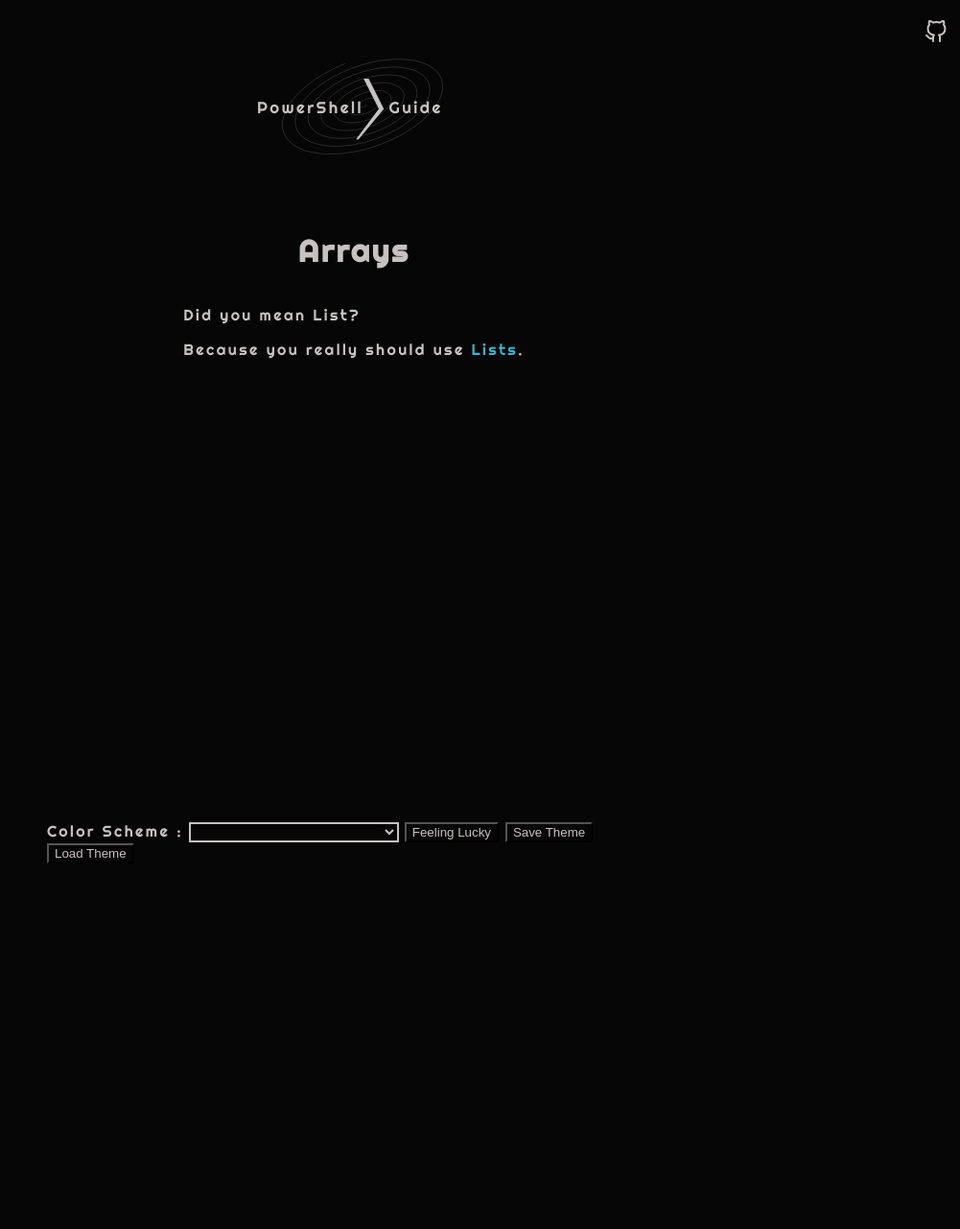
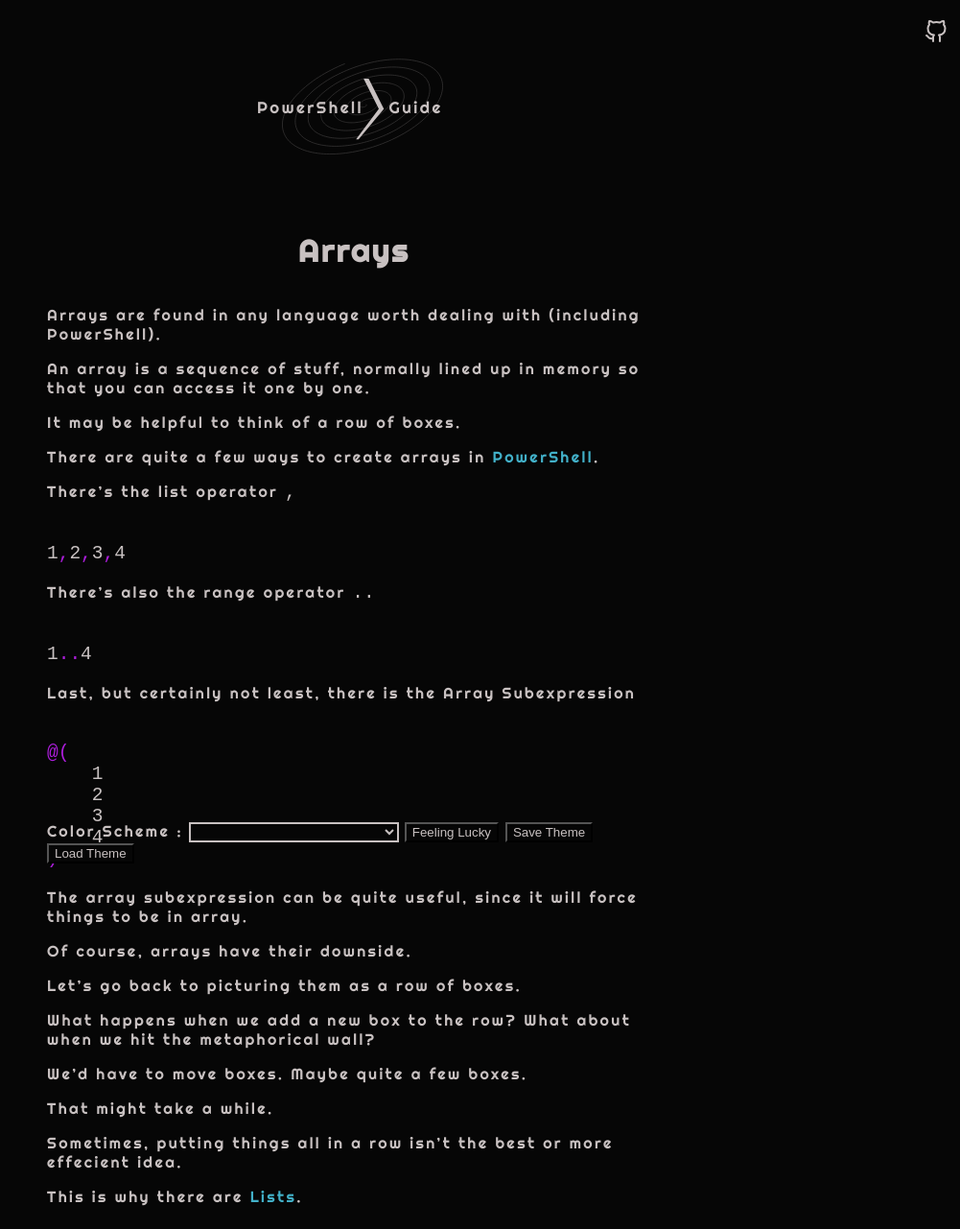
Before and after one commit to PowerShellGuides/PowerShellGuide, a Jekyll site: the page built from docs/PowerShell/Types/Arrays.md, in a window 1280 px wide. Shown: the whole page at 96% size, without its empty margins (279-1280 px from the left). Built offline with Jekyll 4.4.1, drawn with Linux system fonts in a browser that asks for light colours; before the commit the page ends 900 px from its top, so only the background shows below that.

Commit message:
Fleshing out 'Arrays' Topic

```diff
--- a/docs/PowerShell/Types/Arrays.md
+++ b/docs/PowerShell/Types/Arrays.md
@@ -1,14 +1,45 @@
 ---
 
-title: Arrays
 Alias:
 - Array
 - ArrayList
-
+title: Arrays
 
 layout: default
 ---
 
-Did you mean List?
+Arrays are found in any language worth dealing with (including PowerShell).
 
-Because you really should use [Lists](/PowerShell/Types/Lists).
+An array is a sequence of stuff, normally lined up in memory so that you can access it one by one.
+
+It may be helpful to think of a row of boxes.
+
+There are quite a few ways to create arrays in [PowerShell](/PowerShell).
+
+There's the list operator `,`
+
+<pre><br/><span class='Output'>1</span><span class='Magenta'>,</span><span class='Output'>2</span><span class='Magenta'>,</span><span class='Output'>3</span><span class='Magenta'>,</span><span class='Output'>4</span><br/></pre>
+
+There's also the range operator `..`
+
+<pre><br/><span class='Output'>1</span><span class='Magenta'>..</span><span class='Output'>4</span><br/></pre>
+
+Last, but certainly not least, there is the Array Subexpression
+
+<pre><br/><span class='Magenta'>@(</span><br/>&nbsp;&nbsp;&nbsp;&nbsp;<span class='Output'>1</span><br/>&nbsp;&nbsp;&nbsp;&nbsp;<span class='Output'>2</span><br/>&nbsp;&nbsp;&nbsp;&nbsp;<span class='Output'>3</span><br/>&nbsp;&nbsp;&nbsp;&nbsp;<span class='Output'>4</span><br/><span class='Magenta'>)</span><br/></pre>
+
+The array subexpression can be quite useful, since it will force things to be in array.
+
+Of course, arrays have their downside.
+
+Let's go back to picturing them as a row of boxes.
+
+What happens when we add a new box to the row?  What about when we hit the metaphorical wall?
+
+We'd have to move boxes.  Maybe quite a few boxes.
+
+That might take a while.
+
+Sometimes, putting things all in a row isn't the best or more effecient idea.
+
+This is why there are [Lists](/PowerShell/Types/Lists).
```
